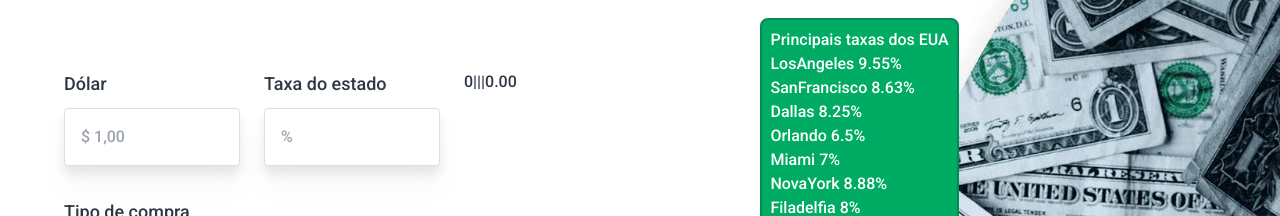
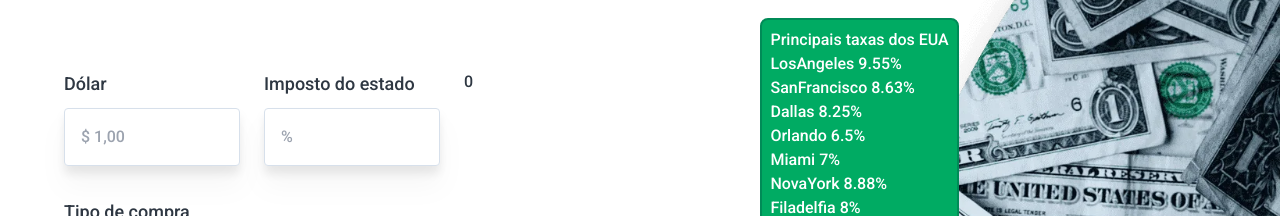
Before and after one commit to andreyklaveren/conversor-moedas, a React (Vite) app: page / in a window 1280 px wide. Shown: the part 186-402 px from the top of the page. Built offline with nearby package versions, Linux system fonts and the light colour scheme; no server answers.

Commit message:
Melhora nos nomes das variaveis e alguns comentarios

```diff
--- a/src/components/form/form.tsx
+++ b/src/components/form/form.tsx
@@ -5,51 +5,64 @@ import { InputRadio } from "./InputRadio";
 import { api } from "../../services/api";
 
 export function Form() {
-  const [userValue, setUserValue] = useState(0);
-  const [valueTax, setValueTax] = useState(0);
-  const [result, setResult] = useState(0);
-  const [convertedValueUSD_to_BRL, setConvertedValueUSD_to_BRL] = useState("");
+  const [convertedValueUSDToBRL, setConvertedValueUSDToBRL] = useState(""); // Valor convertido de USD para BRL
+  const [userValueDollar, setUserValueDollar] = useState(0); // Valor inserido pelo usuário em dólares
+  const [userValueStateTax, setUserValueStateTax] = useState(0); // Imposto do estado inserido pelo usuário
+  const [resultUser, setResultUser] = useState(0); // Resultado do valor convertido para BRL pelo usuário
+  const [resultWithStateTax, setResultWithStateTax] = useState(0); // Resultado com o imposto do estado aplicado
+  const [totalAmount, setTotalAmount] = useState(0); // Total do valor convertido com imposto
 
   useEffect(() => {
     api
       .get("USD-BRL")
       .then((response) => {
-        setConvertedValueUSD_to_BRL(
-          parseFloat(response.data.USDBRL.ask).toFixed(2) // Pega o valor convertido de USD to BRL
+        setConvertedValueUSDToBRL(
+          parseFloat(response.data.USDBRL.ask).toFixed(2) // Pega o valor convertido de USD para BRL
         );
       })
       .catch((error) => {
         console.log(error);
       });
-  }, [convertedValueUSD_to_BRL]);
+  }, [convertedValueUSDToBRL]);
 
+  //Usei o 'destruct' para pegar a função de 'evento' que eu precisava
   function calculate(event: { preventDefault: () => void }) {
-    event.preventDefault();
-    setResult(parseFloat(convertedValueUSD_to_BRL) * userValue);
+    event.preventDefault(); // Impede a atualização da página
+
+    const calculatedResultUser =
+      parseFloat(convertedValueUSDToBRL) * userValueDollar;
+
+    const calculatedResultWithStateTax = parseFloat(
+      calculateStateTax(calculatedResultUser, userValueStateTax).toFixed(2)
+    );
+
+    const calculatedTotalAmount =
+      calculatedResultUser + calculatedResultWithStateTax;
+
+    setResultUser(calculatedResultUser);
+    setResultWithStateTax(calculatedResultWithStateTax);
+    setTotalAmount(calculatedTotalAmount);
   }
 
-  function total(value1: number, value2: number) {
+  // Função para calcular o valor do imposto do estado sob o valor convertido do dolar para BRL setado pelo usuario
+  function calculateStateTax(value1: number, value2: number) {
     return (value1 * value2) / 100;
   }
-  let resultadoComPorcentagem = total(result, valueTax).toFixed(2);
+
   return (
     <form onSubmit={calculate} className="mt-28 mb-28">
       <section className="flex gap-6">
         <InputData
           nome="Dólar"
           placeholder="$ 1,00"
-          onChange={(e) => setUserValue(parseFloat(e.target.value))}
+          onChange={(e) => setUserValueDollar(parseFloat(e.target.value))}
         />
         <InputData
-          nome="Taxa do estado"
+          nome="Imposto do estado"
           placeholder="%"
-          onChange={(e) => setValueTax(parseFloat(e.target.value))}
+          onChange={(e) => setUserValueStateTax(parseFloat(e.target.value))}
         />
-        <div>
-          {result}
-          |||
-          {resultadoComPorcentagem}
-        </div>
+        <div>{totalAmount}</div>
       </section>
       <section className="mt-8">
         <h2 className="text-lg mb-4">Tipo de compra</h2>
```
